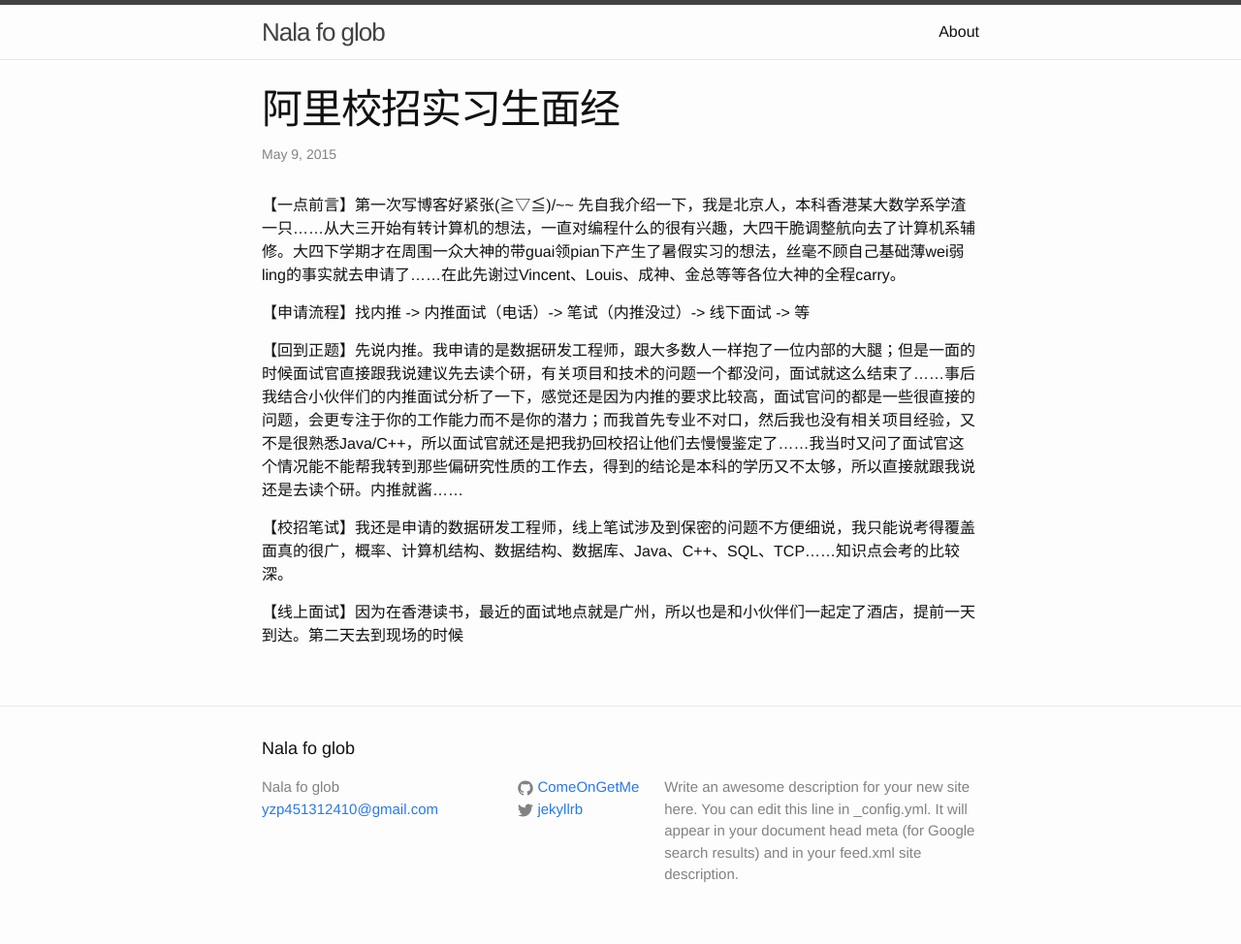
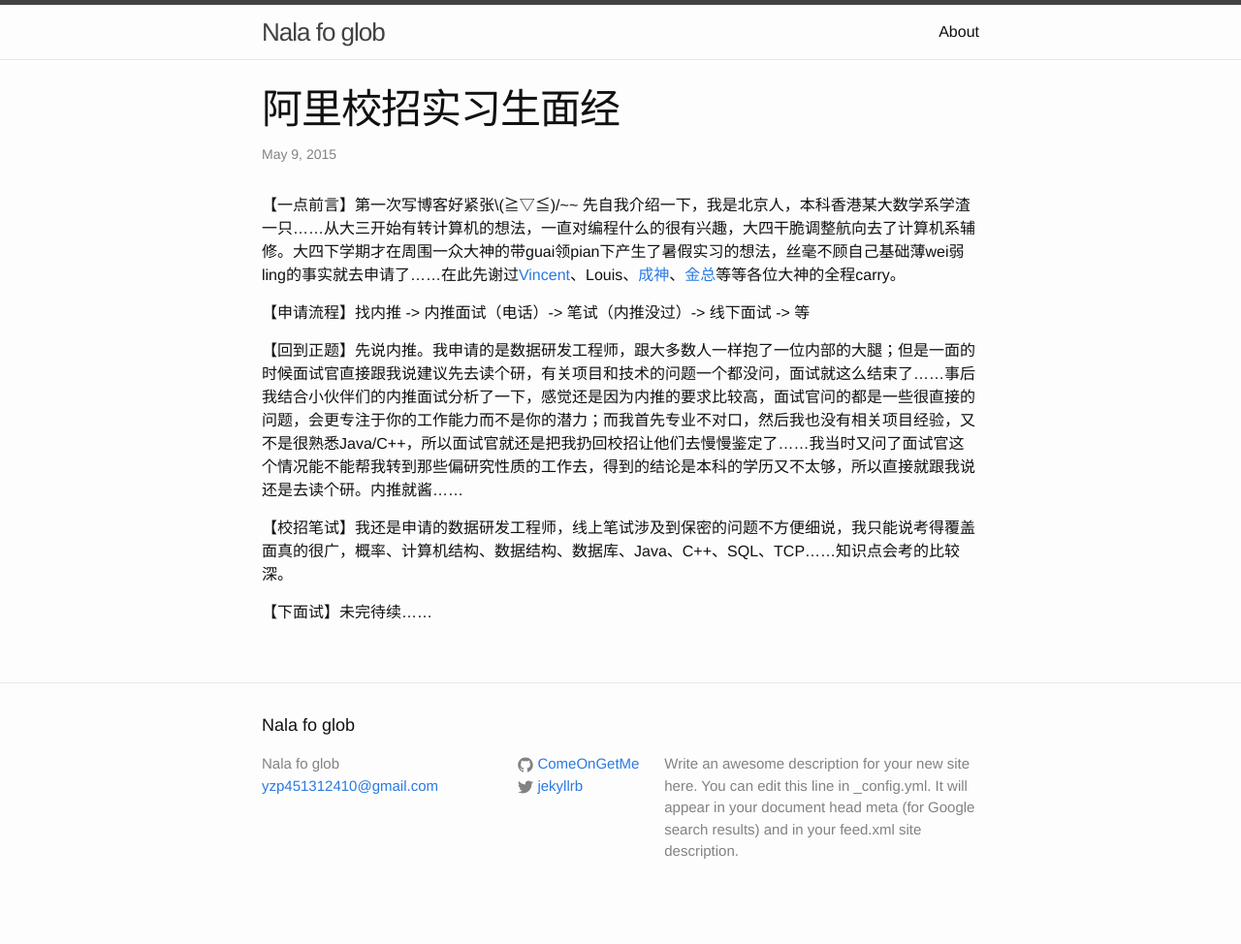
Before and after one commit to ComeOnGetMe/ComeOnGetMe.github.io, a Jekyll site: the page built from _posts/2015-05-09-welcome-to-my-blog.markdown, in a window 1280 px wide. Shown: the whole page at 97% size. Built offline with Jekyll 4.4.1, drawn with Linux system fonts in a browser that asks for light colours; after the commit the page ends 950 px from its top, so only the background shows below that.

Commit message:
fourth commit

```diff
--- a/_posts/2015-05-09-welcome-to-my-blog.markdown
+++ b/_posts/2015-05-09-welcome-to-my-blog.markdown
@@ -4,7 +4,7 @@ title:  "阿里校招实习生面经"
 date:   2015-05-09 16:47:22
 categories: jekyll update
 ---
-【一点前言】第一次写博客好紧张\(≧▽≦)/~~ 先自我介绍一下，我是北京人，本科香港某大数学系学渣一只……从大三开始有转计算机的想法，一直对编程什么的很有兴趣，大四干脆调整航向去了计算机系辅修。大四下学期才在周围一众大神的带guai领pian下产生了暑假实习的想法，丝毫不顾自己基础薄wei弱ling的事实就去申请了……在此先谢过Vincent、Louis、成神、金总等等各位大神的全程carry。
+【一点前言】第一次写博客好紧张\\(≧▽≦)/~~ 先自我介绍一下，我是北京人，本科香港某大数学系学渣一只……从大三开始有转计算机的想法，一直对编程什么的很有兴趣，大四干脆调整航向去了计算机系辅修。大四下学期才在周围一众大神的带guai领pian下产生了暑假实习的想法，丝毫不顾自己基础薄wei弱ling的事实就去申请了……在此先谢过[Vincent][vincent]、Louis、[成神][wc]、[金总][Elvin]等等各位大神的全程carry。
 
 【申请流程】找内推 -> 内推面试（电话）-> 笔试（内推没过）-> 线下面试 -> 等
 
@@ -12,8 +12,8 @@ categories: jekyll update
 
 【校招笔试】我还是申请的数据研发工程师，线上笔试涉及到保密的问题不方便细说，我只能说考得覆盖面真的很广，概率、计算机结构、数据结构、数据库、Java、C++、SQL、TCP……知识点会考的比较深。
 
-【线上面试】因为在香港读书，最近的面试地点就是广州，所以也是和小伙伴们一起定了酒店，提前一天到达。第二天去到现场的时候
+【下面试】未完待续……
 
-[jekyll]:      http://jekyllrb.com
-[jekyll-gh]:   https://github.com/jekyll/jekyll
-[jekyll-help]: https://github.com/jekyll/jekyll-help
+[vincent]: https://github.com/grayy921013
+[wc]: https://github.com/wcyz666
+[Elvin]: https://github.com/elvinjin
```
Also changed, not shown: 10 other files.
